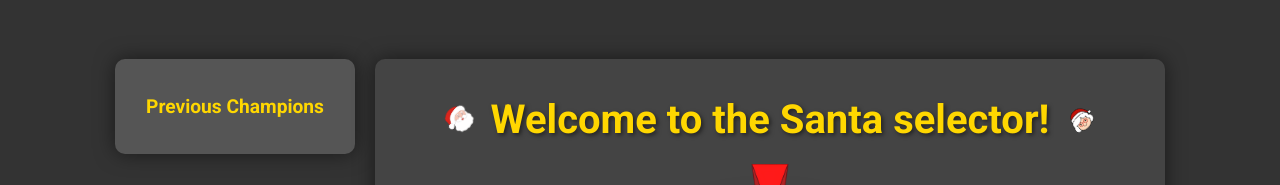
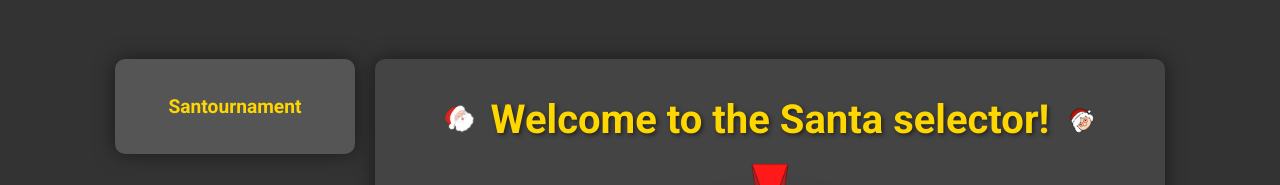
Before and after one commit to Cristoffer85/santa-selector, a React (Vite) app: page / in a window 1280 px wide. Both pictures are taken after a click on the button "TOURNAMENT MODE". Shown: the top 185 px of the page. Built offline with nearby package versions, Linux system fonts and the light colour scheme.

Commit message:
Santa Selector mostly finished!

```diff
--- a/src/App.tsx
+++ b/src/App.tsx
@@ -25,7 +25,6 @@ const App: React.FC = () => {
   const [quarterfinalWinners, setQuarterfinalWinners] = useState<string[]>([]);
   const [semifinalWinners, setSemifinalWinners] = useState<string[]>([]);
   const [selectedWinners, setSelectedWinners] = useState<string[]>([]);
-  const [remainingWinners, setRemainingWinners] = useState<string[]>([]);
   const [quarterfinalCount, setQuarterfinalCount] = useState(0);
   const [semifinalCount, setSemifinalCount] = useState(0);
   const [finalComplete, setFinalComplete] = useState(false);
@@ -157,7 +156,7 @@ const App: React.FC = () => {
       {mode === 'detailed' && (
         <div className="results-list-container">
           <div className="results-list">
-            <h2>Previous Champions</h2>
+            <h2>Santournament</h2>
             <ul>
               {results.map((result, index) => (
                 <li key={index} className={result.stage}>{result.name}</li>
```
